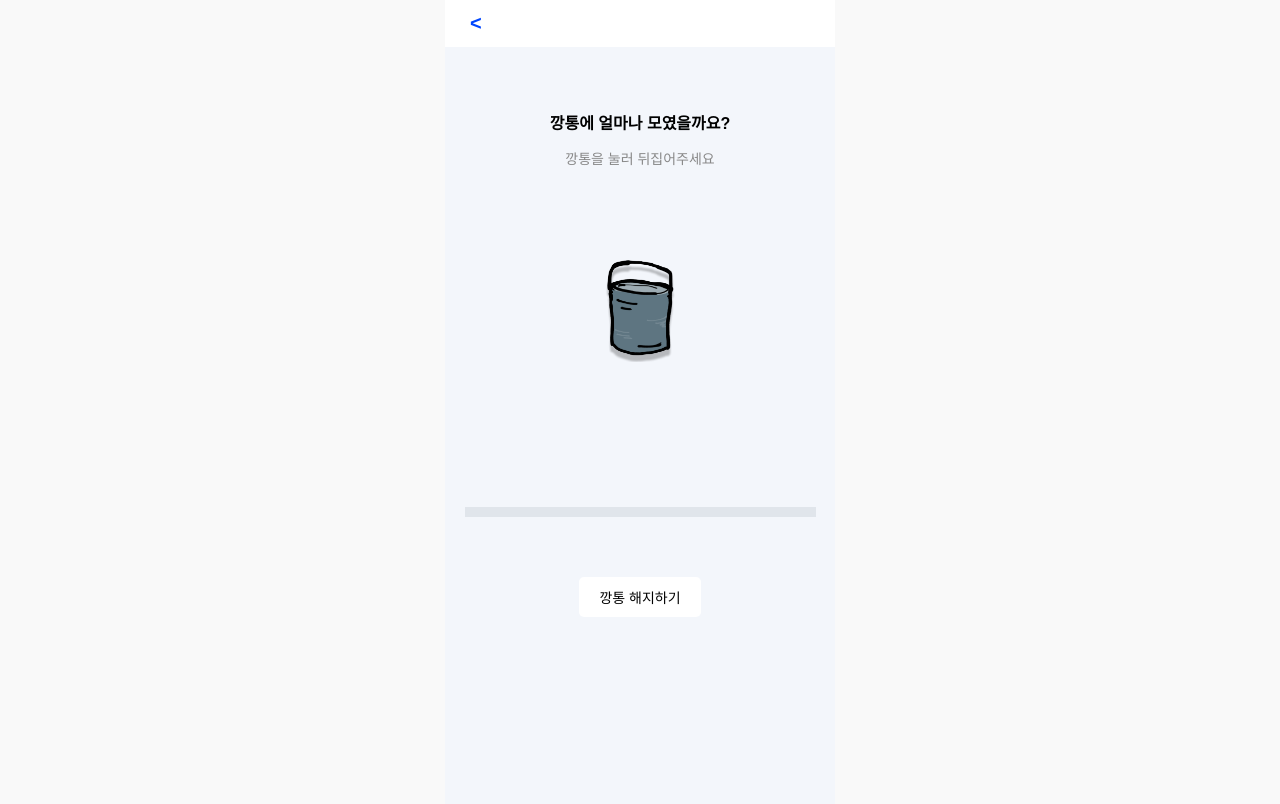
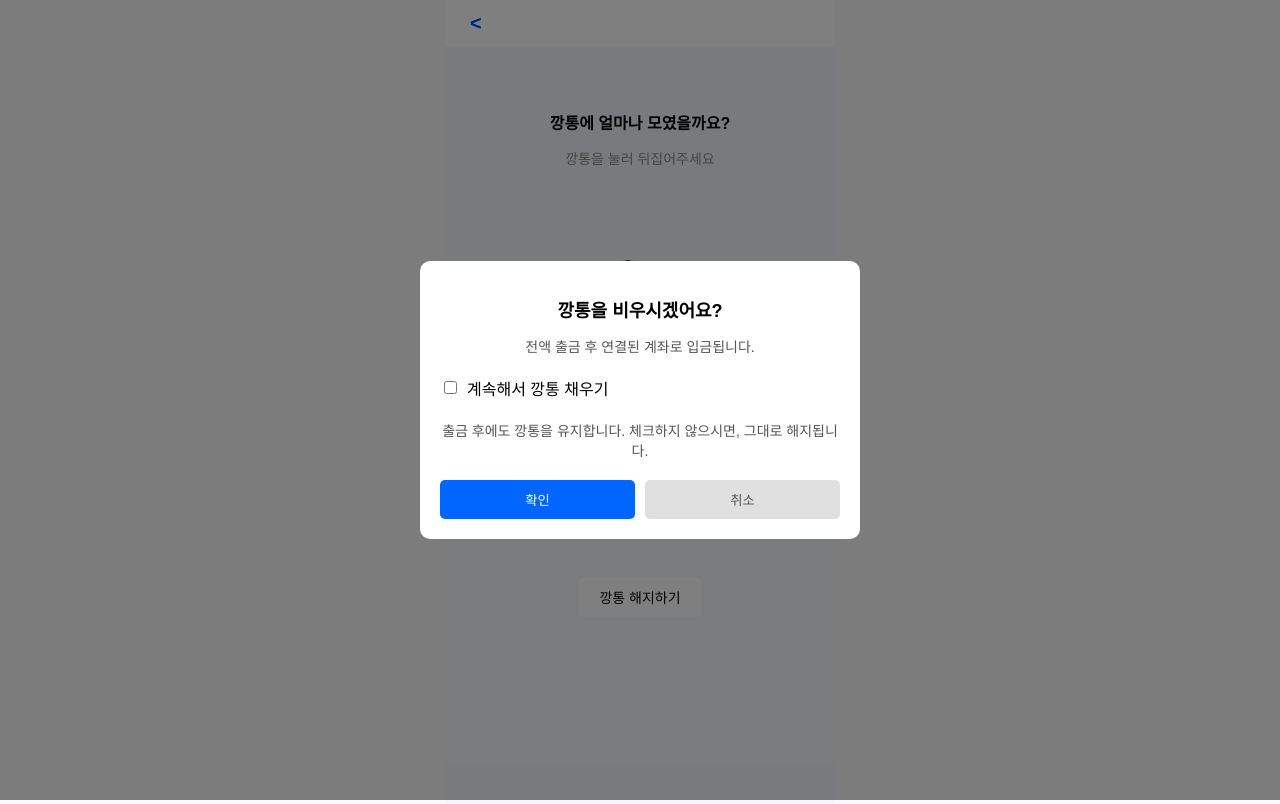
Before and after one commit to Jyebin/shinhan_team2_SOL_the_front, a React (Create React App) app: page /MyCanPage in a window 1280 px wide. Both pictures are taken after a click on the button "깡통 해지하기". Built offline with nearby package versions, Linux system fonts and the light colour scheme; a web font is replaced by a local one.

Commit message:
Add modal
- 깡통 해지 버튼 클릭 시 모달 창 생성

```diff
--- /dev/null
+++ b/src/assets/myCan/ConfirmModal.css
@@ -0,0 +1,68 @@
+.modal-overlay {
+    position: fixed;
+    top: 0;
+    left: 0;
+    width: 100%;
+    height: 100%;
+    background-color: rgba(0, 0, 0, 0.5);
+    display: flex;
+    justify-content: center;
+    align-items: center;
+    z-index: 1000;
+}
+
+.modal-content {
+    background-color: white;
+    padding: 20px;
+    border-radius: 10px;
+    width: 90%;
+    max-width: 400px;
+    text-align: center;
+}
+
+.modal-content h2 {
+    margin-bottom: 10px;
+    font-size: 18px;
+}
+
+.modal-content p {
+    margin-bottom: 20px;
+    font-size: 14px;
+    color: #555;
+}
+
+.checkbox-container {
+    display: flex;
+    align-items: center;
+    margin-bottom: 20px;
+}
+
+.checkbox-container input[type='checkbox'] {
+    margin-right: 10px;
+}
+
+.modal-buttons {
+    display: flex;
+    justify-content: space-between;
+}
+
+.confirm-button {
+    background-color: #0066ff;
+    color: white;
+    padding: 10px 20px;
+    border: none;
+    border-radius: 5px;
+    cursor: pointer;
+    flex: 1;
+    margin-right: 10px;
+}
+
+.cancel-button {
+    background-color: #e0e0e0;
+    color: #555;
+    padding: 10px 20px;
+    border: none;
+    border-radius: 5px;
+    cursor: pointer;
+    flex: 1;
+}
--- /dev/null
+++ b/src/components/myCan/ConfirmModal.js
@@ -0,0 +1,31 @@
+import React from 'react';
+import '../../assets/myCan/ConfirmModal.css';
+
+const ConfirmModal = ({ onClose }) => {
+    return (
+        <div className="modal-overlay" onClick={onClose}>
+            <div className="modal-content" onClick={(e) => e.stopPropagation()}>
+                <h2>깡통을 비우시겠어요?</h2>
+                <p>전액 출금 후 연결된 계좌로 입금됩니다.</p>
+                <div className="checkbox-container">
+                    <input type="checkbox" id="continue" />
+                    <label htmlFor="continue">계속해서 깡통 채우기</label>
+                </div>
+                <p>
+                    출금 후에도 깡통을 유지합니다. 체크하지 않으시면, 그대로
+                    해지됩니다.
+                </p>
+                <div className="modal-buttons">
+                    <button className="confirm-button" onClick={onClose}>
+                        확인
+                    </button>
+                    <button className="cancel-button" onClick={onClose}>
+                        취소
+                    </button>
+                </div>
+            </div>
+        </div>
+    );
+};
+
+export default ConfirmModal;
--- a/src/components/myCan/TerminateButton.js
+++ b/src/components/myCan/TerminateButton.js
@@ -1,10 +1,12 @@
 import React from 'react';
 import '../../assets/myCan/TerminateButton.css';
 
-const TerminateButton = () => {
+const TerminateButton = ({ onClick }) => {
     return (
         <div className="button-container">
-            <button className="terminate-button">깡통 해지하기</button>
+            <button className="terminate-button" onClick={onClick}>
+                깡통 해지하기
+            </button>
         </div>
     );
 };
--- a/src/pages/MyCanPage.js
+++ b/src/pages/MyCanPage.js
@@ -3,6 +3,7 @@ import Container from '../components/common/Container';
 import CanContent from '../components/myCan/CanContent';
 import CanImageContainer from '../components/myCan/CanImageContainer';
 import TerminateButton from '../components/myCan/TerminateButton';
+import ConfirmModal from '../components/myCan/ConfirmModal'; // ConfirmModal 컴포넌트 추가
 
 import lineUrl from '../assets/common/img/line.png';
 
@@ -12,6 +13,7 @@ const MyCanPage = () => {
     const [flipped, setFlipped] = useState(false);
     const [coins, setCoins] = useState([]);
     const [isAnimating, setIsAnimating] = useState(false);
+    const [showModal, setShowModal] = useState(false); // 모달 상태 추가
 
     const handleClick = () => {
         if (isAnimating) return;
@@ -61,6 +63,14 @@ const MyCanPage = () => {
         setFlipped(!flipped);
     };
 
+    const handleTerminateClick = () => {
+        setShowModal(true); // 모달을 띄우기 위해 상태를 true로 설정
+    };
+
+    const handleCloseModal = () => {
+        setShowModal(false); // 모달 닫기
+    };
+
     return (
         <Container
             style={{
@@ -77,7 +87,8 @@ const MyCanPage = () => {
                 handleClick={handleClick}
             />
             <img src={lineUrl} className="line" alt="line" />
-            <TerminateButton />
+            <TerminateButton onClick={handleTerminateClick} />
+            {showModal && <ConfirmModal onClose={handleCloseModal} />}
         </Container>
     );
 };
```
